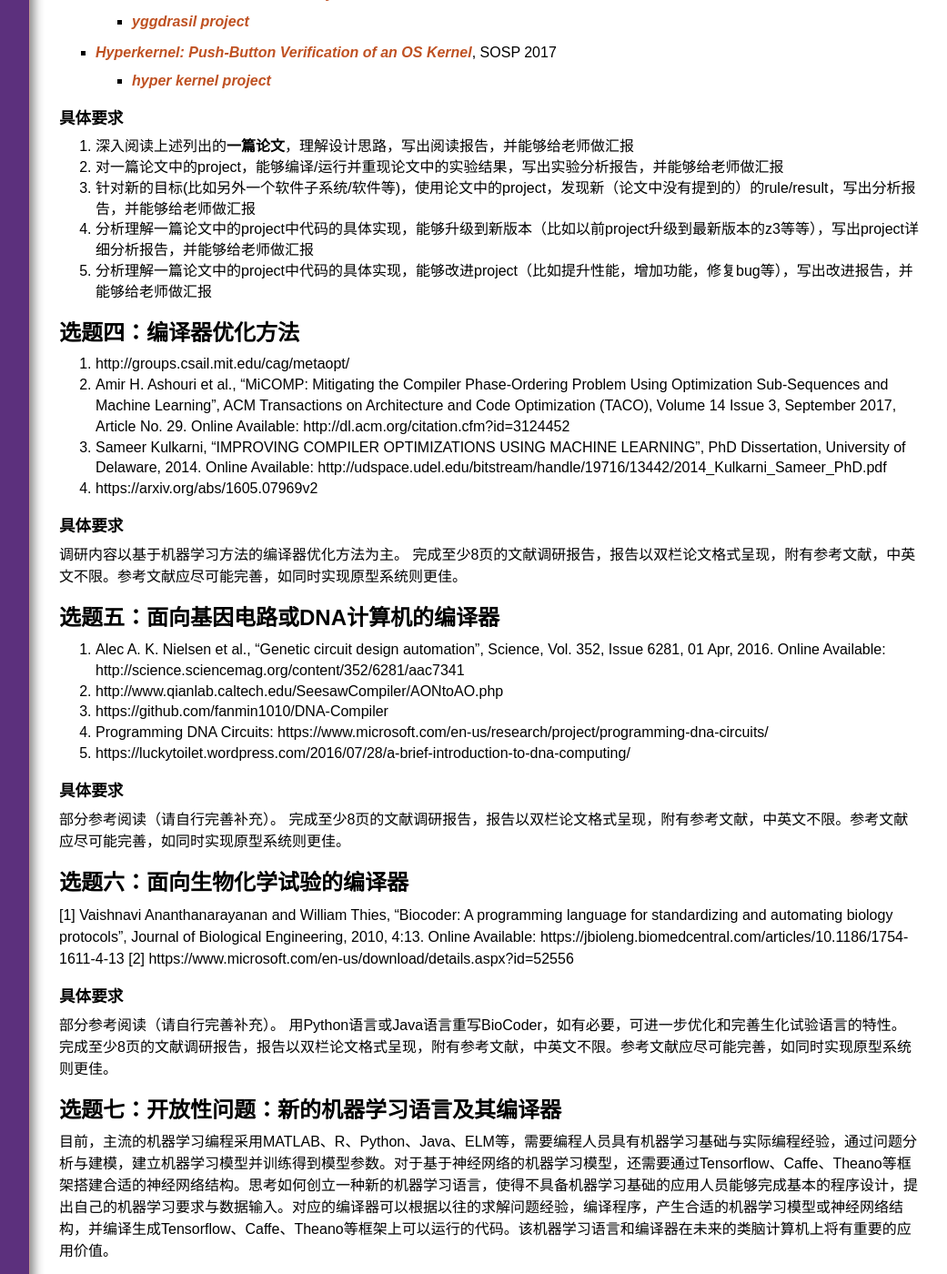
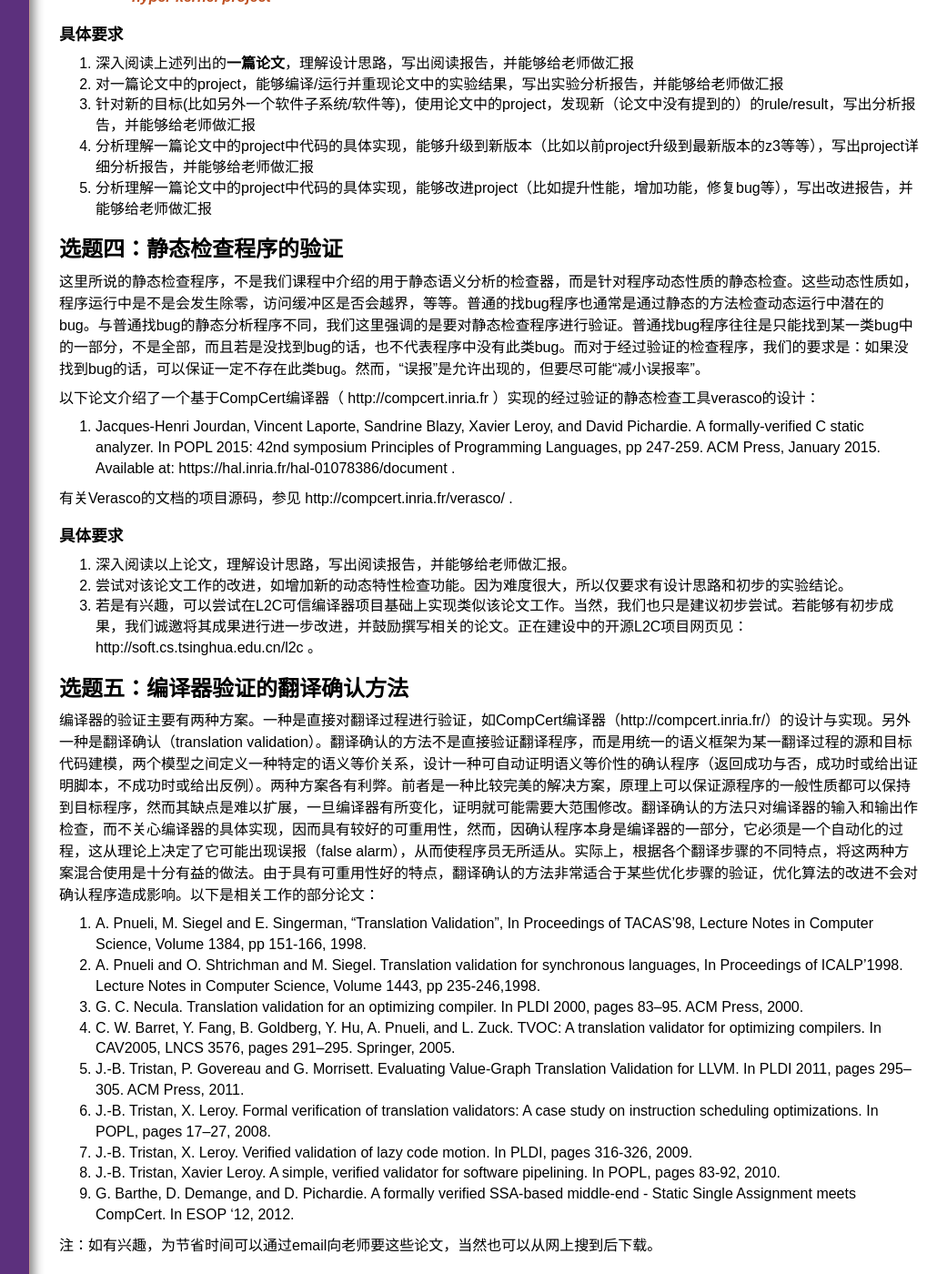
Before and after one commit to chyyuu/compiler_course_info, a Jekyll site: the page built from readinglist.md, in a window 1280 px wide and 1400 px high, scrolled down 1994 px. Shown: the whole window at 91% size, without its empty margins (234-1275 px from the left). Built offline with Jekyll 4.4.1, drawn with Linux system fonts in a browser that asks for light colours; nearby versions of some CDN libraries; our own code applies the rules of GitHub Pages for plain Markdown files; some of the changed text lies outside the part shown.

Commit message:
Update readinglist.md

```diff
--- a/readinglist.md
+++ b/readinglist.md
@@ -6,13 +6,9 @@
 * [选题一 staitc-analysis-to-find-bugsrules](#选题一-staitc-analysis-to-find-bugsrules)
 * [选题二 language-improvement-for-securitysafety](#选题二-language-improvement-for-securitysafety)
 * [选题三 verification-for-system-correctness](#选题三-verification-for-system-correctness)
-* [选题四 选题四编译器优化方法](#选题四编译器优化方法)
-* [选题五 面向基因电路或dna计算机的编译器](#选题五面向基因电路或dna计算机的编译器)
-* [选题六 面向生物化学试验的编译器](#选题六面向生物化学试验的编译器)
-* [选题七 开放性问题新的机器学习语言及其编译器](#选题七开放性问题新的机器学习语言及其编译器)
-* [选题八 静态检查程序的验证](#选题八静态检查程序的验证)
-* [选题九 编译器验证的翻译确认方法](#选题九编译器验证的翻译确认方法)
-* [选题十 移植CompCert编译器至alpha架构](#选题十移植CompCert编译器至alpha架构)
+* [选题四 静态检查程序的验证](#选题八静态检查程序的验证)
+* [选题五 编译器验证的翻译确认方法](#选题九编译器验证的翻译确认方法)
+* [选题六 移植CompCert编译器至alpha架构](#选题十移植CompCert编译器至alpha架构)
 
 **自选实验目录**
 
@@ -92,42 +88,7 @@
 4. 分析理解一篇论文中的project中代码的具体实现，能够升级到新版本（比如以前project升级到最新版本的z3等等），写出project详细分析报告，并能够给老师做汇报
 5. 分析理解一篇论文中的project中代码的具体实现，能够改进project（比如提升性能，增加功能，修复bug等），写出改进报告，并能够给老师做汇报
 
-## 选题四：编译器优化方法
-
-1. http://groups.csail.mit.edu/cag/metaopt/
-2.	Amir H. Ashouri et al., “MiCOMP: Mitigating the Compiler Phase-Ordering Problem Using Optimization Sub-Sequences and Machine Learning”, ACM Transactions on Architecture and Code Optimization (TACO), Volume 14 Issue 3, September 2017, Article No. 29. Online Available: http://dl.acm.org/citation.cfm?id=3124452
-3. Sameer Kulkarni, “IMPROVING COMPILER OPTIMIZATIONS USING MACHINE LEARNING”, PhD Dissertation, University of Delaware, 2014. Online Available: http://udspace.udel.edu/bitstream/handle/19716/13442/2014_Kulkarni_Sameer_PhD.pdf
-4. https://arxiv.org/abs/1605.07969v2
-
-### 具体要求
-调研内容以基于机器学习方法的编译器优化方法为主。
-完成至少8页的文献调研报告，报告以双栏论文格式呈现，附有参考文献，中英文不限。参考文献应尽可能完善，如同时实现原型系统则更佳。
-
-## 选题五：面向基因电路或DNA计算机的编译器
-1. Alec A. K. Nielsen et al., “Genetic circuit design automation”, Science, Vol. 352, Issue 6281, 01 Apr, 2016. Online Available: http://science.sciencemag.org/content/352/6281/aac7341
-2. http://www.qianlab.caltech.edu/SeesawCompiler/AONtoAO.php
-3. https://github.com/fanmin1010/DNA-Compiler
-4. Programming DNA Circuits: https://www.microsoft.com/en-us/research/project/programming-dna-circuits/
-5. https://luckytoilet.wordpress.com/2016/07/28/a-brief-introduction-to-dna-computing/
-
-### 具体要求
-部分参考阅读（请自行完善补充）。
-完成至少8页的文献调研报告，报告以双栏论文格式呈现，附有参考文献，中英文不限。参考文献应尽可能完善，如同时实现原型系统则更佳。
-
-## 选题六：面向生物化学试验的编译器
-
-[1] Vaishnavi Ananthanarayanan and William Thies, “Biocoder: A programming language for standardizing and automating biology protocols”, Journal of Biological Engineering, 2010, 4:13. Online Available: https://jbioleng.biomedcentral.com/articles/10.1186/1754-1611-4-13
-[2] https://www.microsoft.com/en-us/download/details.aspx?id=52556
-
-### 具体要求
-部分参考阅读（请自行完善补充）。
-用Python语言或Java语言重写BioCoder，如有必要，可进一步优化和完善生化试验语言的特性。
-完成至少8页的文献调研报告，报告以双栏论文格式呈现，附有参考文献，中英文不限。参考文献应尽可能完善，如同时实现原型系统则更佳。
-
-## 选题七：开放性问题：新的机器学习语言及其编译器
-目前，主流的机器学习编程采用MATLAB、R、Python、Java、ELM等，需要编程人员具有机器学习基础与实际编程经验，通过问题分析与建模，建立机器学习模型并训练得到模型参数。对于基于神经网络的机器学习模型，还需要通过Tensorflow、Caffe、Theano等框架搭建合适的神经网络结构。思考如何创立一种新的机器学习语言，使得不具备机器学习基础的应用人员能够完成基本的程序设计，提出自己的机器学习要求与数据输入。对应的编译器可以根据以往的求解问题经验，编译程序，产生合适的机器学习模型或神经网络结构，并编译生成Tensorflow、Caffe、Theano等框架上可以运行的代码。该机器学习语言和编译器在未来的类脑计算机上将有重要的应用价值。
-
-## 选题八：静态检查程序的验证
+## 选题四：静态检查程序的验证
 这里所说的静态检查程序，不是我们课程中介绍的用于静态语义分析的检查器，而是针对程序动态性质的静态检查。这些动态性质如，程序运行中是不是会发生除零，访问缓冲区是否会越界，等等。普通的找bug程序也通常是通过静态的方法检查动态运行中潜在的bug。与普通找bug的静态分析程序不同，我们这里强调的是要对静态检查程序进行验证。普通找bug程序往往是只能找到某一类bug中的一部分，不是全部，而且若是没找到bug的话，也不代表程序中没有此类bug。而对于经过验证的检查程序，我们的要求是：如果没找到bug的话，可以保证一定不存在此类bug。然而，“误报”是允许出现的，但要尽可能“减小误报率”。
 
 以下论文介绍了一个基于CompCert编译器（ http://compcert.inria.fr ）实现的经过验证的静态检查工具verasco的设计：
```
Also changed, not shown: other parts of readinglist.md (+2 -2 lines).
